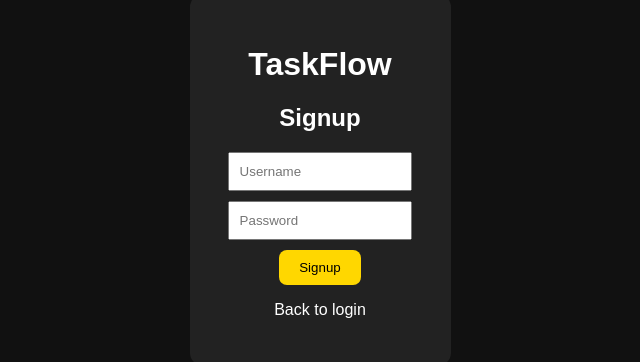
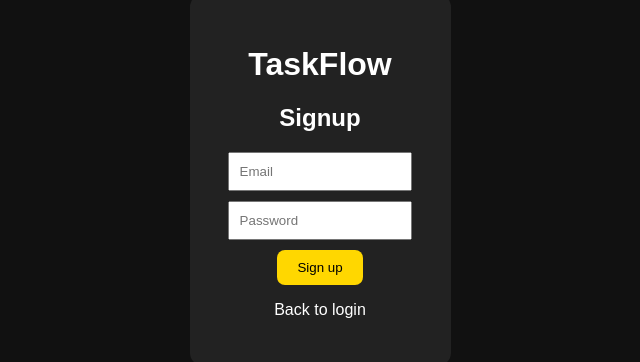
Before and after one commit to rehansheikh000004-lab/taskflow, a React (Vite) app in the folder frontend/: page / in a window 1280 px wide. Both pictures are taken after a click on the element "Create account". Shown: the part 228-590 px from the top of the page, without its empty margins (320-960 px from the left). Built offline with nearby package versions, Linux system fonts and the light colour scheme.

Commit message:
Update Signup.jsx

```diff
--- a/frontend/src/components/Signup.jsx
+++ b/frontend/src/components/Signup.jsx
@@ -1,34 +1,35 @@
 import React, { useState } from "react";
 
+const API = import.meta.env.VITE_API_URL;
+
 export default function Signup() {
-  const [username, setUsername] = useState("");
+  const [email, setEmail] = useState("");
   const [password, setPassword] = useState("");
+  const [msg, setMsg] = useState("");
 
-  const handleSignup = async () => {
-    const res = await fetch("https://taskflow-szvc.onrender.com/api/auth/signup", {
-      method: "POST",
-      headers: { "Content-Type": "application/json" },
-      body: JSON.stringify({ username, password }),
-    });
-
-    const data = await res.json();
-    alert(data.message);
-  };
+  async function handleSubmit(e) {
+    e.preventDefault();
+    setMsg("Loading...");
+    try {
+      const res = await fetch(`${API}/api/auth/signup`, {
+        method: "POST",
+        headers: { "Content-Type": "application/json" },
+        body: JSON.stringify({ email, password })
+      });
+      const data = await res.json();
+      setMsg(data.message || "Unknown response");
+    } catch (err) {
+      setMsg("Network or server error");
+    }
+  }
 
   return (
-    <div>
+    <form className="card" onSubmit={handleSubmit}>
       <h2>Signup</h2>
-      <input
-        type="text"
-        placeholder="Username"
-        onChange={(e) => setUsername(e.target.value)}
-      />
-      <input
-        type="password"
-        placeholder="Password"
-        onChange={(e) => setPassword(e.target.value)}
-      />
-      <button onClick={handleSignup}>Signup</button>
-    </div>
+      <input value={email} onChange={e => setEmail(e.target.value)} placeholder="Email" required />
+      <input value={password} onChange={e => setPassword(e.target.value)} placeholder="Password" type="password" required />
+      <button type="submit">Sign up</button>
+      <p className={msg && msg.includes("success") ? "ok" : "err"}>{msg}</p>
+    </form>
   );
 }
```
